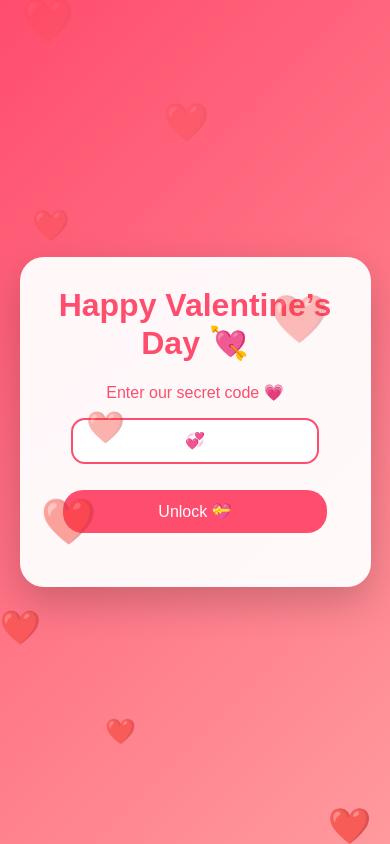
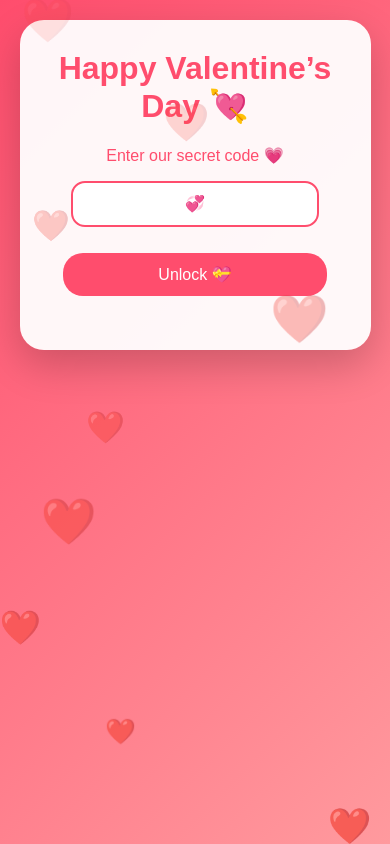
Before and after one commit to shriyash747/valentines-day-app, a Flask app: page / in a window 390 px wide. Run offline with Flask 3, Linux system fonts and the light colour scheme.

Commit message:
Enable page scrolling for better mobile responsiveness

```diff
--- a/static/style.css
+++ b/static/style.css
@@ -7,9 +7,10 @@
     background: linear-gradient(135deg, #ff4d6d, #ff9a9e);
     display: flex;
     justify-content: center;
-    align-items: center;
+    align-items: flex-start;
     text-align: center;
-    overflow: hidden;
+    overflow-y: auto;
+    padding: 20px 0;
 }
 
 .card {
```
